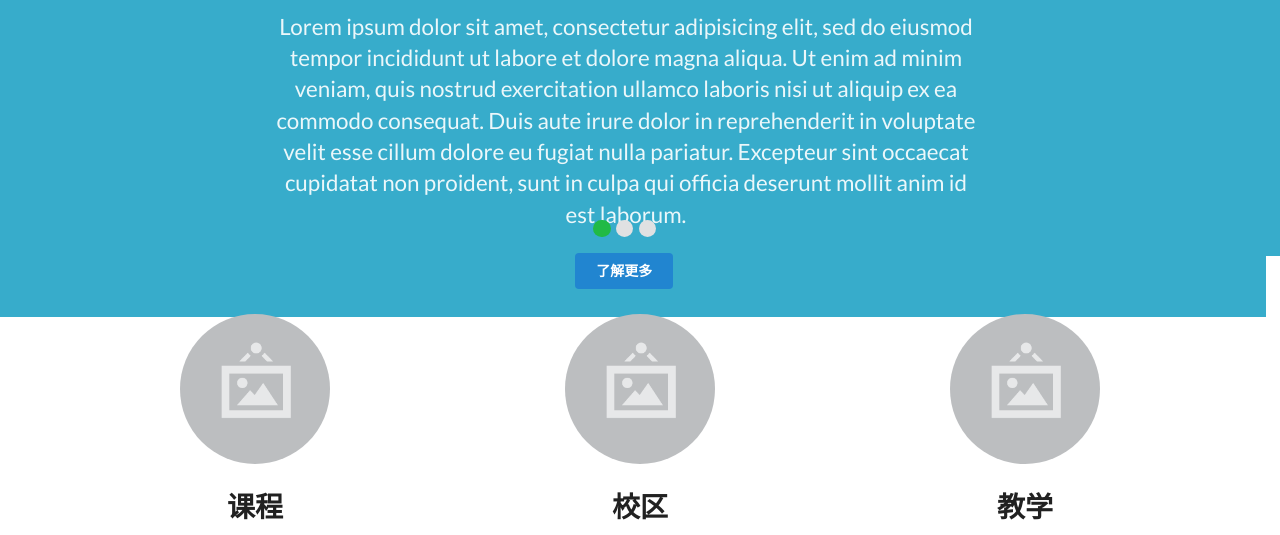
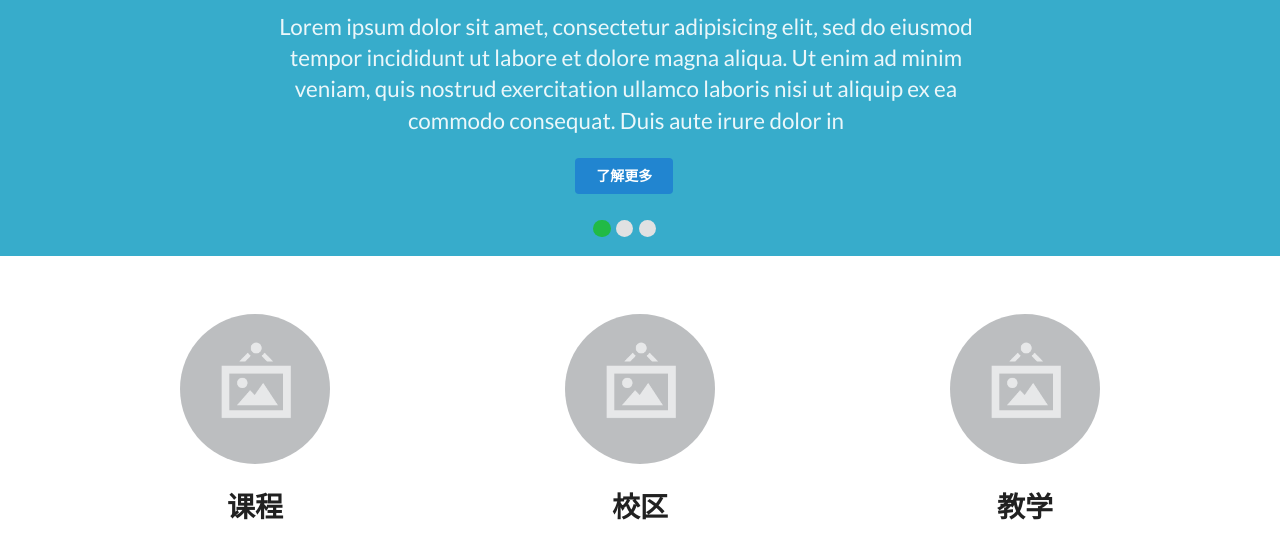
Before and after one commit to guoguocat/guoguocat.github.io, a plain HTML site: page index.html in a window 1280 px wide. Shown: the part 244-779 px from the top of the page. Drawn offline with Linux system fonts and the light colour scheme; a web font is replaced by a local one.

Commit message:
delete some header contents

```diff
--- a/index.html
+++ b/index.html
@@ -37,7 +37,7 @@
             <h1 class="ui inverted header">
               阿尔法思维数学
             </h1>
-            <p>Lorem ipsum dolor sit amet, consectetur adipisicing elit, sed do eiusmod tempor incididunt ut labore et dolore magna aliqua. Ut enim ad minim veniam, quis nostrud exercitation ullamco laboris nisi ut aliquip ex ea commodo consequat. Duis aute irure dolor in reprehenderit in voluptate velit esse cillum dolore eu fugiat nulla pariatur. Excepteur sint occaecat cupidatat non proident, sunt in culpa qui officia deserunt mollit anim id est laborum.</p>
+            <p>Lorem ipsum dolor sit amet, consectetur adipisicing elit, sed do eiusmod tempor incididunt ut labore et dolore magna aliqua. Ut enim ad minim veniam, quis nostrud exercitation ullamco laboris nisi ut aliquip ex ea commodo consequat. Duis aute irure dolor in </p>
             <div class="ui medium primary button">
               了解更多
             </div>
```
